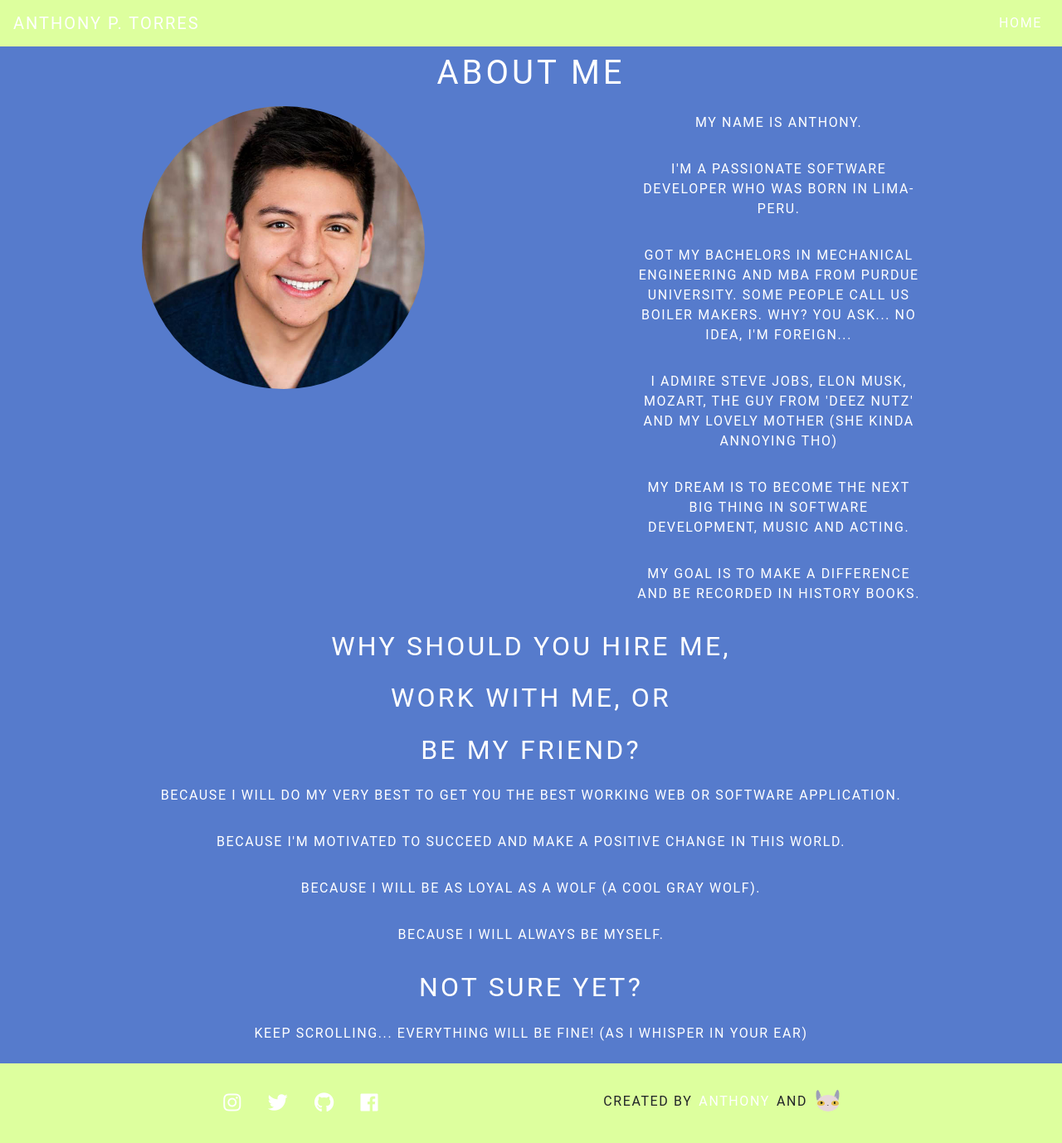
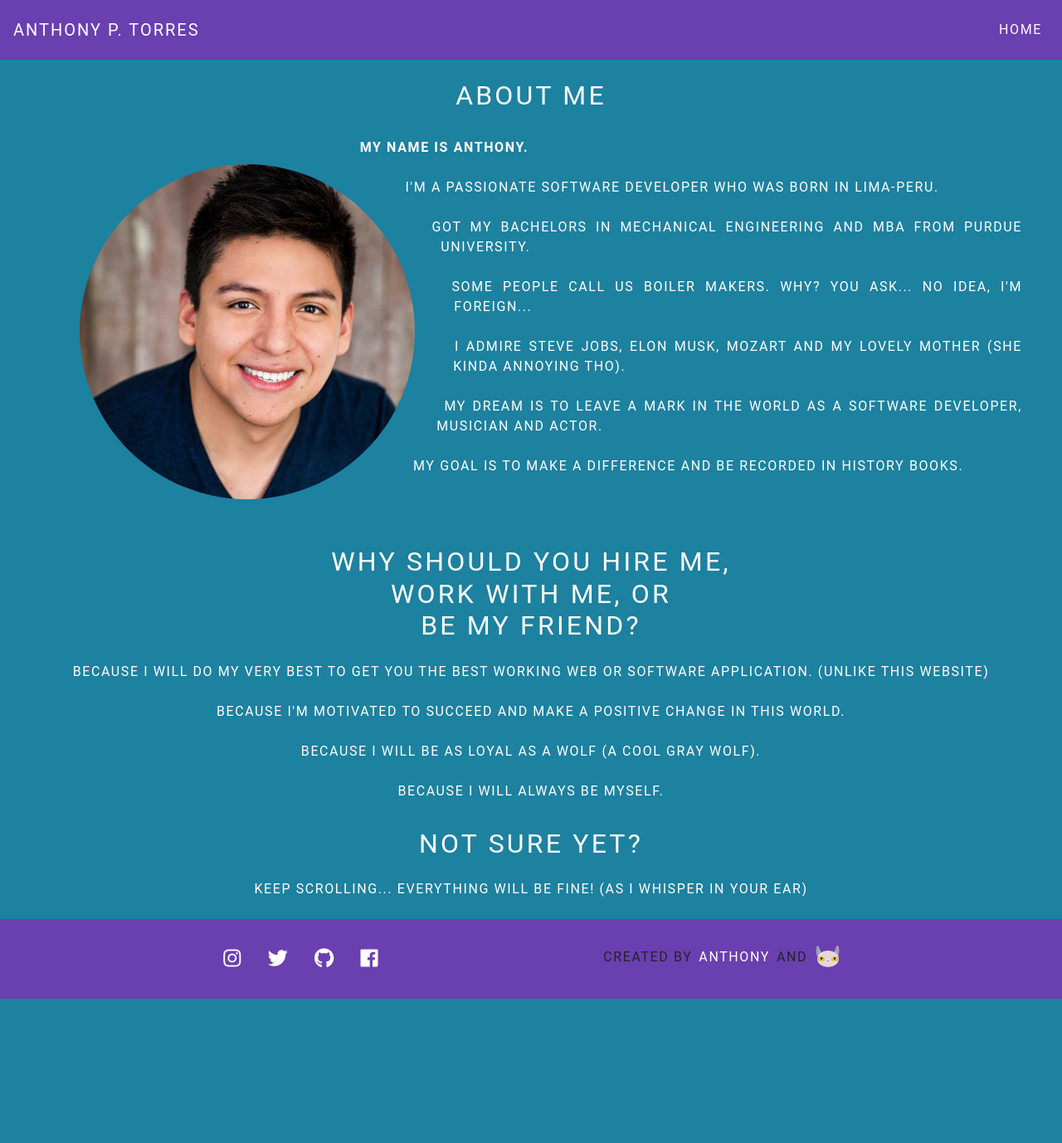
Before and after one commit to tp00012x/website, a Django app: page / in a window 1280 px wide. Shown: the whole page at 83% size. After the commit the page ends 1204 px from the top, so only its background shows below. Run offline with Django 3.2, Linux system fonts and the light colour scheme; some libraries are stand-ins or nearby versions.

Commit message:
Updated profile

```diff
--- a/static/css/base.css
+++ b/static/css/base.css
@@ -17,7 +17,7 @@ h1, h2, h3, h4, h5, h6, a, p, span {
 }
 
 body {
-    background: #567BCC;
+    background: rgb(29,129,160);
     font-family: "Roboto", sans-serif;
     text-align: center;
 }
--- a/static/css/profile_app/base/footer.css
+++ b/static/css/profile_app/base/footer.css
@@ -3,7 +3,7 @@ footer {
     bottom: 0;
     right: 0;
     left: 0;
-    background: #DDFF9E;
+    background: rgb(106,63,176);
 }
 
 footer .content {
--- a/static/css/profile_app/base/navbar.css
+++ b/static/css/profile_app/base/navbar.css
@@ -1,3 +1,3 @@
 nav {
-    background-color: #DDFF9E;
+    background-color: rgb(106,63,176);
 }
--- a/static/css/profile_app/index.css
+++ b/static/css/profile_app/index.css
@@ -1,20 +1,23 @@
-.title {
-    grid-area: title;
+.main-content {
+    flex: 1;
 }
 
-.profile-image {
-    grid-area: profile-image;
+.main-content img {
+    float: left;
+    shape-outside: circle();
+    max-width: 500px;
+    max-height: 500px;
 }
 
-.main-description {
-    grid-area: main-description;
+.main-content p {
+    text-align: justify;
 }
 
-.wrapper {
-    display: grid;
-    grid-template-columns: 1fr 2fr 1.5fr 2fr 1fr;
-    grid-template-rows: auto;
-    grid-template-areas:
-        ". . title . ."
-        ". profile-image . main-description ."
+@media only screen and (max-width: 600px) {
+    .main-content img {
+        float: none;
+        max-width: 400px;
+        max-height: 400px;
+    }
+
 }
--- a/templates/profile_app/base/navbar.html
+++ b/templates/profile_app/base/navbar.html
@@ -1,4 +1,4 @@
-<nav class="navbar navbar-expand-lg navbar-dark">
+<nav class="navbar navbar-expand-lg navbar-dark p-3">
     <a class="navbar-brand" href="{% url 'home' %}">Anthony P. Torres</a>
     <button class="navbar-toggler" type="button" data-toggle="collapse" data-target="#navbarNavAltMarkup"
             aria-controls="navbarNavAltMarkup" aria-expanded="false" aria-label="Toggle navigation">
--- a/templates/profile_app/index.html
+++ b/templates/profile_app/index.html
@@ -1,30 +1,46 @@
 {% extends 'profile_app/base.html' %}
 {% load static %}
 {% block body %}
-    <div class="wrapper">
-        <div class="title">
-            <h1 class="text-center">About me</h1>
-        </div>
-        <div class="profile-image">
-            <img class="img-fluid rounded-circle" src="{% static 'media/sexy_daddy.jpg' %}" alt="image">
-        </div>
-        <div class="main-description">
-            <p>My name is Anthony.</p>
-            <p>I'm a passionate software developer who was born in Lima-Peru.</p>
-            <p>Got my bachelors in Mechanical Engineering and MBA from Purdue University. Some people call us Boiler Makers. Why? You ask... No idea, I'm foreign...</p>
-            <p>I admire Steve Jobs, Elon Musk, Mozart, the guy from 'Deez nutz' and my lovely mother (she kinda annoying tho)</p>
-            <p>My dream is to become the next big thing in software development, music and acting.</p>
-            <p>My goal is to make a difference and be recorded in history books.</p>
+    <div class="title mt-3">
+        <h2 class="text-center">About me</h2>
+    </div>
+    <div class="d-flex">
+        <div class="main-content mx-5">
+            <img class="rounded-circle p-5" src="{% static 'media/sexy_daddy.jpg' %}" alt="image">
+            <p class="pt-3">
+                <strong>My name is Anthony.</strong>
+                <br><br>
+                I'm a passionate software developer who was born in Lima-Peru.
+                <br><br>
+                Got my bachelors in Mechanical Engineering and MBA from Purdue University.
+                <br><br>
+                Some people call us Boiler Makers. Why? You ask... No idea, I'm foreign...
+                <br><br>
+                I admire Steve Jobs, Elon Musk, Mozart and my lovely mother (she kinda annoying tho).
+                <br><br>
+                My dream is to leave a mark in the world as a software developer, musician and actor.
+                <br><br>
+                My goal is to make a difference and be recorded in history books.
+            </p>
         </div>
     </div>
-    <div>
-        <h2>Why should you hire me,</h2>
-        <h2>Work with me, or</h2>
-        <h2>Be my friend?</h2>
-        <p>Because I will do my very best to get you the best working web or software application.</p>
-        <p>Because I'm motivated to succeed and make a positive change in this world. </p>
-        <p>Because I will be as loyal as a wolf (a cool Gray wolf). </p>
-        <p>Because I will always be myself. </p>
+    <div class="mx-5">
+        <h2>
+            Why should you hire me,
+            <br>
+            Work with me, or
+            <br>
+            Be my friend?
+        </h2>
+        <p>
+            Because I will do my very best to get you the best working web or software application. (UNLIKE THIS WEBSITE)
+            <br><br>
+            Because I'm motivated to succeed and make a positive change in this world.
+            <br><br>
+            Because I will be as loyal as a wolf (a cool Gray wolf).
+            <br><br>
+            Because I will always be myself.
+        </p>
         <h2>Not sure yet?</h2>
         <p>Keep Scrolling... Everything will be fine! (As I whisper in your ear)</p>
     </div>
```
